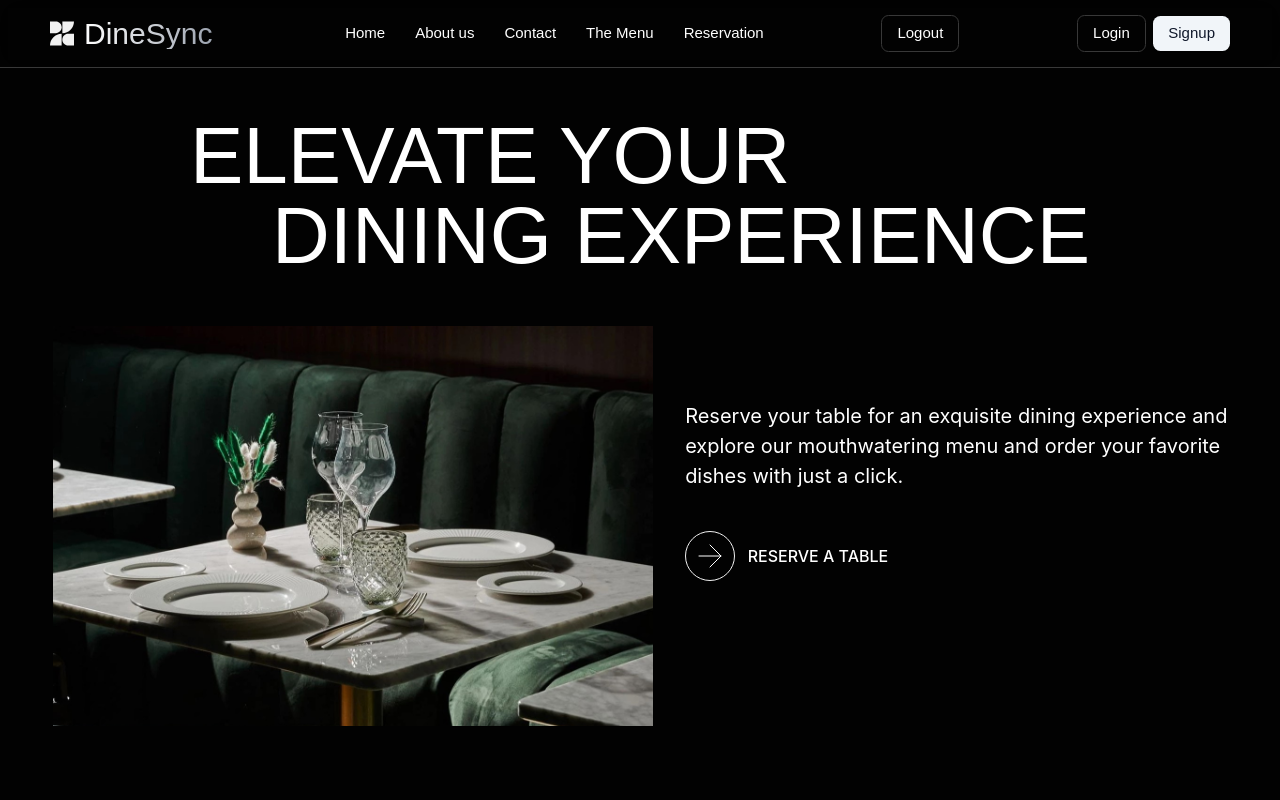
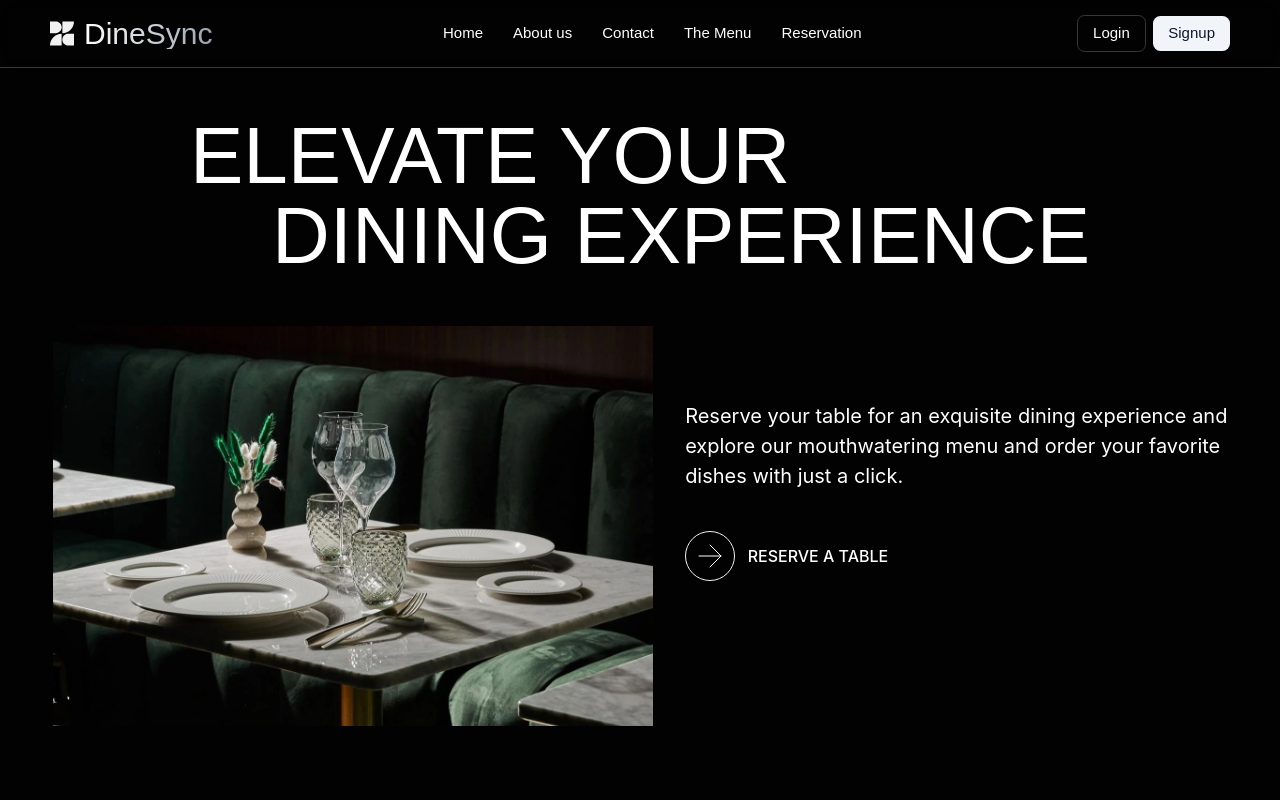
Before and after one commit to jsaugat/The-DINESYNC, a React (Vite) app in the folder client/: page / in a window 1280 px wide. Shown: the top 800 px of the page. Built offline with nearby package versions, Linux system fonts and the light colour scheme; a web font is replaced by a local one.

Commit message:
conditionally rendering login-signup or logout buttons

```diff
--- a/client/src/myComponents/Header/NavBar.jsx
+++ b/client/src/myComponents/Header/NavBar.jsx
@@ -1,11 +1,15 @@
-import React from "react";
+import React, { useState } from "react";
 import { NavLink } from "react-router-dom";
 import { Logo } from "/src/master";
 import { Button } from "@/components/ui/button"
 import { useLogout } from "@/hooks/useLogout.js";
+import { useAuthContext } from "@/hooks/useAuthContext.js";
 
 const NavBar = () => {
+  const [isLoggedIn, setIsLoggedIn ] = useState();
+
   const { logout } = useLogout();
+  const { user } = useAuthContext();
 
   return (
     <nav className="fixed z-50 w-full top-0 nav-menu flex px-[5rem] justify-between items-center py-[1.5rem] border-b border-onyx backdrop-blur-md font-montreal">
@@ -20,14 +24,28 @@ const NavBar = () => {
         <li ><NavLink to="booking">Reservation</NavLink></li>
       </ul>
       <section>
-        <div>
-          <Button variant="login" onClick={()=> logout()}>Logout</Button>
-        </div>
+
+        {/* //? when is user logged in */}
+        {user && (
+          <div>
+            {/* // user.email is VALID when user is logged in
+                // user.email is NULL when user is not logged in
+                //! you will see error if you render user.email when it is null :)
+            */}
+            <span>{user.email}</span>
+            <Button variant="login" onClick={()=> logout()}>Logout</Button>
+          </div>
+        )}
+
+        {/* //! when is user not logged in */}
+        {!user && (
+          <div className="space-x-3">
+            <NavLink to={"login"}><Button variant="login">Login</Button></NavLink>
+            <NavLink to={"signup"}><Button variant="secondary">Signup</Button></NavLink>
+          </div>)
+        }
       </section>
-      <div className="space-x-3">
-        <NavLink to={"login"}><Button variant="login">Login</Button></NavLink>
-        <NavLink to={"signup"}><Button variant="secondary">Signup</Button></NavLink>
-      </div>
+
     </nav>
   );
 };
```
